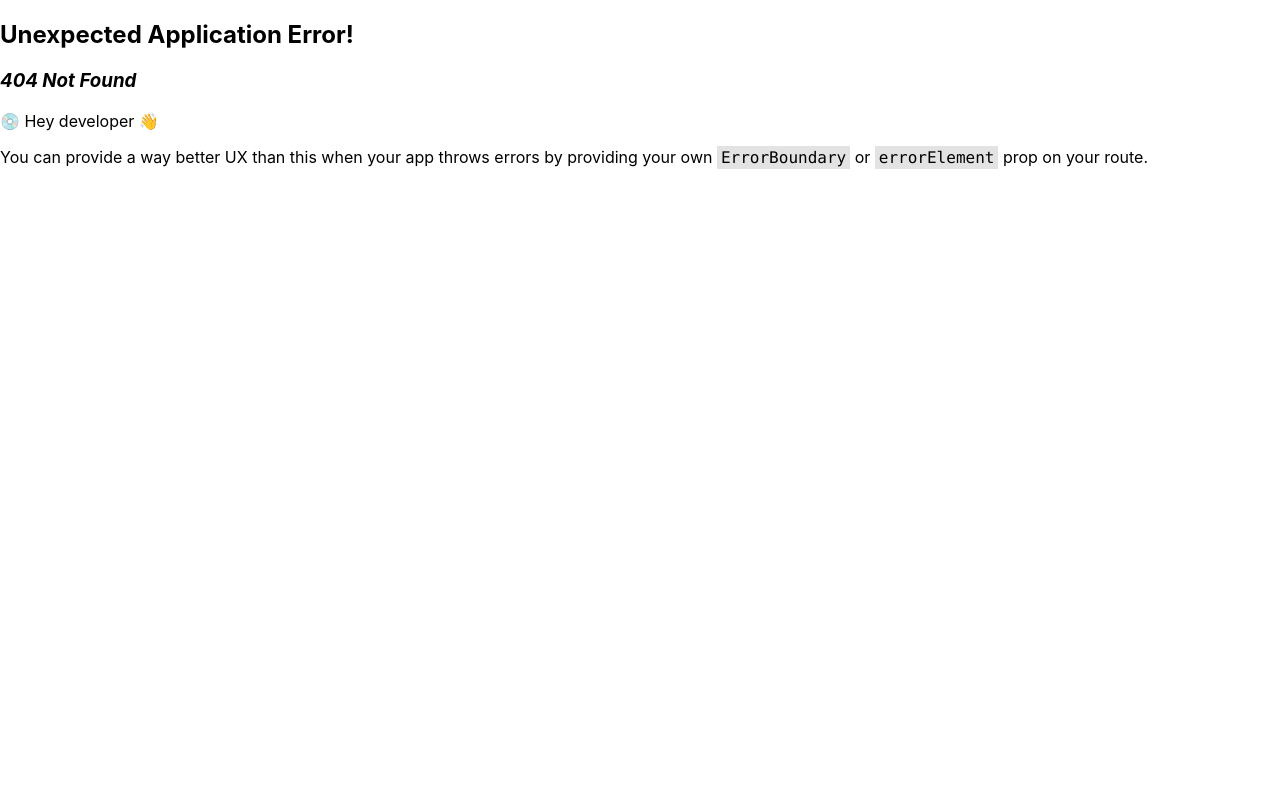
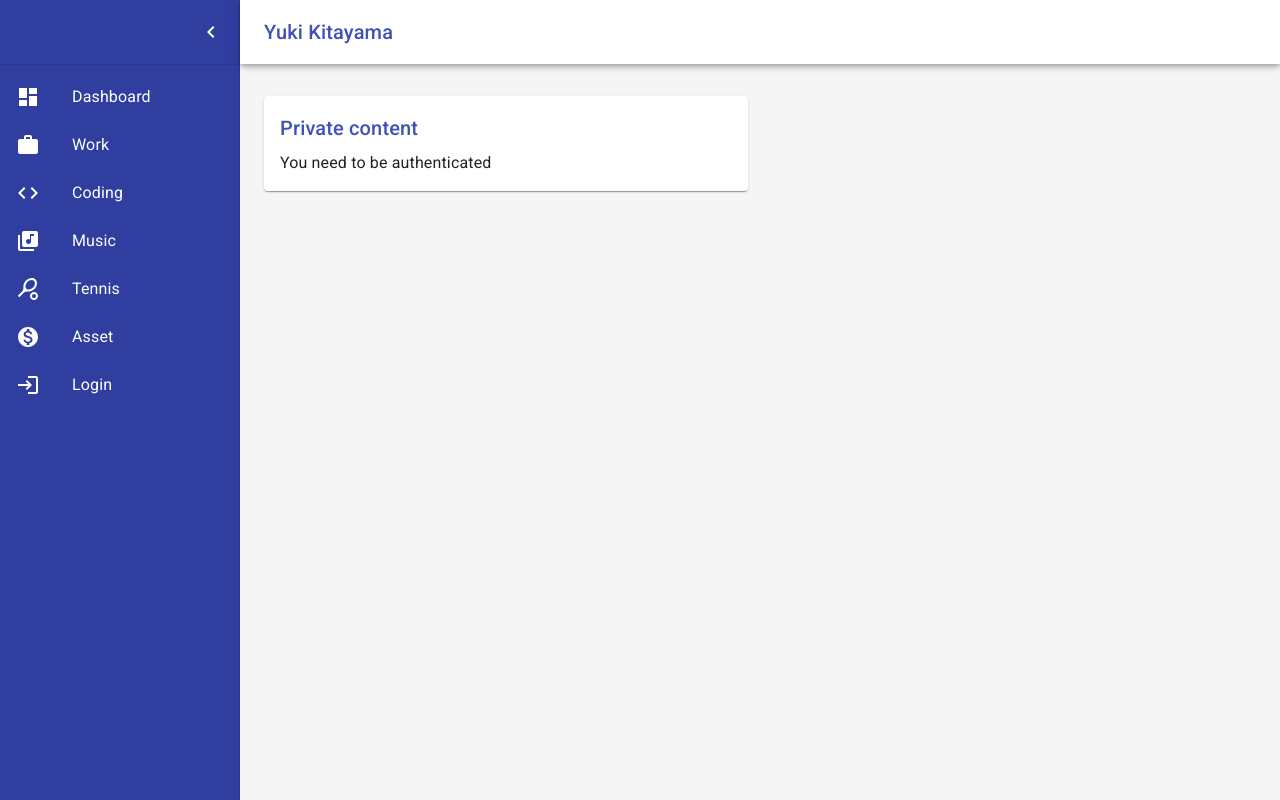
Before and after one commit to yukikitayama/webapp-react-ts, a React (Create React App) app: page /asset in a window 1280 px wide. Before the commit this address had no page. Built offline with nearby package versions, Linux system fonts and the light colour scheme; a web font is replaced by a local one.

Commit message:
add redux state management for authentication

```diff
--- a/package.json
+++ b/package.json
@@ -9,6 +9,7 @@
     "@mui/icons-material": "^5.16.0",
     "@mui/material": "^5.16.0",
     "@mui/x-data-grid": "^7.9.0",
+    "@reduxjs/toolkit": "^2.2.6",
     "@testing-library/jest-dom": "^5.17.0",
     "@testing-library/react": "^13.4.0",
     "@testing-library/user-event": "^13.5.0",
@@ -18,6 +19,7 @@
     "@types/react-dom": "^18.3.0",
     "react": "^18.3.1",
     "react-dom": "^18.3.1",
+    "react-redux": "^9.1.2",
     "react-router-dom": "^6.24.1",
     "react-scripts": "5.0.1",
     "typescript": "^4.9.5",
--- a/src/components/InputForm.tsx
+++ b/src/components/InputForm.tsx
@@ -10,6 +10,8 @@ import MenuItem from "@mui/material/MenuItem";
 
 import { codingPickedFroms } from "../parameters/parameters";
 import { getLocalDate } from "../utils/datetime";
+import { getAuthToken } from "../utils/auth";
+import { useCustomSelector } from "../store/hooks";
 
 type InputFormProps = {
   onClose: () => void;
@@ -38,6 +40,7 @@ const InputForm = ({ onClose }: InputFormProps) => {
   const [pickedFrom, setPickedFrom] = useState("daily-challenge");
   const [comment, setComment] = useState<string | null>(null);
   const [resource, setResource] = useState<string | null>(null);
+  const isAuth = useCustomSelector((state) => state.auth.isAuthenticated);
 
   const submitHandler = async () => {
     const body = JSON.stringify({
@@ -60,14 +63,15 @@ const InputForm = ({ onClose }: InputFormProps) => {
       resource: resource,
     });
 
-    // console.log(body);
-
     try {
-      const response = await fetch("http://localhost:8080/coding/log", {
+      const token = getAuthToken();
+      const headers = {
+        "Content-Type": "application/json",
+        Authorization: "Bearer " + token + "xxx",
+      };
+      const response = await fetch(`${process.env.REACT_APP_API_URL}/coding/log`, {
         method: "POST",
-        headers: {
-          "Content-Type": "application/json",
-        },
+        headers: headers,
         body: body,
       });
       const json = await response.json();
@@ -289,7 +293,7 @@ const InputForm = ({ onClose }: InputFormProps) => {
         </Button>
       </FormGrid>
       <FormGrid item xs={12} md={6}>
-        <Button variant="contained" onClick={submitHandler}>
+        <Button variant="contained" onClick={submitHandler} disabled={!isAuth}>
           Add
         </Button>
       </FormGrid>
--- a/src/components/LoginForm.tsx
+++ b/src/components/LoginForm.tsx
@@ -5,6 +5,8 @@ import TextField from "@mui/material/TextField";
 import Stack from "@mui/material/Stack";
 import Button from "@mui/material/Button";
 import CircularProgress from "@mui/material/CircularProgress";
+import { useCustomDispatch } from "../store/hooks";
+import { login } from "../store/auth-slice";
 
 type RequestData = {
   email: string;
@@ -18,6 +20,7 @@ type ResponseData = {
 
 const LoginForm = () => {
   const [isLoading, setIsLoading] = useState(false);
+  const dispatch = useCustomDispatch();
 
   const formSubmitHandler = async (event: FormEvent<HTMLFormElement>) => {
     event.preventDefault();
@@ -49,7 +52,12 @@ const LoginForm = () => {
     // Extract token from API
     const responseData: ResponseData = await response.json();
 
-    console.log(responseData);
+    // Save token to local storage
+    const token = responseData.token;
+    localStorage.setItem("token", token);
+
+    // Change authenticated Redux state
+    dispatch(login(token));
 
     setIsLoading(false);
 
--- a/src/components/Menu.tsx
+++ b/src/components/Menu.tsx
@@ -17,6 +17,7 @@ import SportsTennisIcon from '@mui/icons-material/SportsTennis';
 import LibraryMusicIcon from '@mui/icons-material/LibraryMusic';
 import CodeIcon from '@mui/icons-material/Code';
 import LoginIcon from '@mui/icons-material/Login';
+import MonetizationOnIcon from "@mui/icons-material/MonetizationOn";
 
 import { drawerWidth } from '../parameters/parameters';
 
@@ -56,6 +57,12 @@ const listItems = (
         <SportsTennisIcon sx={{ color: "white" }} />
       </ListItemIcon>
       <ListItemText primary="Tennis" />
+    </ListItemButton>
+    <ListItemButton component={Link} to="/asset">
+      <ListItemIcon>
+        <MonetizationOnIcon sx={{ color: "white" }} />
+      </ListItemIcon>
+      <ListItemText primary="Asset" />
     </ListItemButton>
     <ListItemButton component={Link} to="/auth">
       <ListItemIcon>
--- a/src/index.css
+++ /dev/null
@@ -1,13 +0,0 @@
-body {
-  margin: 0;
-  font-family: -apple-system, BlinkMacSystemFont, 'Segoe UI', 'Roboto', 'Oxygen',
-    'Ubuntu', 'Cantarell', 'Fira Sans', 'Droid Sans', 'Helvetica Neue',
-    sans-serif;
-  -webkit-font-smoothing: antialiased;
-  -moz-osx-font-smoothing: grayscale;
-}
-
-code {
-  font-family: source-code-pro, Menlo, Monaco, Consolas, 'Courier New',
-    monospace;
-}
--- /dev/null
+++ b/src/routes/Asset.tsx
@@ -0,0 +1,19 @@
+import Grid from "@mui/material/Grid";
+
+import { useCustomSelector } from "../store/hooks";
+import Display from "../components/Display";
+
+const Asset = () => {
+  const isAuth = useCustomSelector((state) => state.auth.isAuthenticated);
+
+  return (
+    <Grid container spacing={3}>
+      <Grid item xs={12} md={6}>
+        {!isAuth && <Display title="Private content"><div>You need to be authenticated</div></Display>}
+        {isAuth && <Display title="Overview"><div>Save $500 USD in Chase</div></Display>}
+      </Grid>
+    </Grid>
+  );
+};
+
+export default Asset;
--- a/src/routes/RootLayout.tsx
+++ b/src/routes/RootLayout.tsx
@@ -1,5 +1,6 @@
 import { useState } from 'react';
 import { createTheme, ThemeProvider } from '@mui/material/styles'
+import CssBaseline from '@mui/material/CssBaseline';
 import Box from '@mui/material/Box';
 import { indigo, blueGrey } from '@mui/material/colors';
 
@@ -40,7 +41,7 @@ const RootLayout = () => {
     <ThemeProvider theme={defaultTheme}>
       {/* This display: flex can place navigation, menu and content nicely */}
       <Box sx={{ display: 'flex' }}>
-        {/* <CssBaseline /> */}
+        <CssBaseline />
         <Navigation open={open} toggleDrawer={toggleDrawer} />
         <Menu open={open} toggleDrawer={toggleDrawer} />
         <Content />
--- /dev/null
+++ b/src/store/auth-slice.ts
@@ -0,0 +1,28 @@
+import { createSlice, type PayloadAction } from "@reduxjs/toolkit";
+
+type AuthState = {
+  isAuthenticated: boolean;
+  token: string | null;
+};
+
+const initialState: AuthState = {
+  isAuthenticated: false,
+  token: null,
+};
+
+export const authSlice = createSlice({
+  name: "auth",
+  initialState: initialState,
+  reducers: {
+    login(state, action: PayloadAction<string>) {
+      state.isAuthenticated = true;
+      state.token = action.payload;
+    },
+    logout(state) {
+      state.isAuthenticated = false;
+      state.token = null;
+    },
+  },
+});
+
+export const { login, logout } = authSlice.actions;
--- /dev/null
+++ b/src/store/hooks.ts
@@ -0,0 +1,12 @@
+import {
+  useDispatch,
+  useSelector,
+  type TypedUseSelectorHook,
+} from "react-redux";
+
+import { type RootState, type AppDispatch } from "./store";
+
+type DispatchFunction = () => AppDispatch;
+
+export const useCustomDispatch: DispatchFunction = useDispatch;
+export const useCustomSelector: TypedUseSelectorHook<RootState> = useSelector;
--- /dev/null
+++ b/src/store/store.ts
@@ -0,0 +1,12 @@
+import { configureStore } from "@reduxjs/toolkit";
+
+import { authSlice } from "./auth-slice";
+
+export const store = configureStore({
+  reducer: {
+    auth: authSlice.reducer
+  }
+});
+
+export type RootState = ReturnType<typeof store.getState>;
+export type AppDispatch = typeof store.dispatch;
--- /dev/null
+++ b/src/utils/auth.ts
@@ -0,0 +1,4 @@
+export function getAuthToken() {
+  const token = localStorage.getItem("token");
+  return token;
+}
```
Also changed, not shown: src/index.tsx (+7 -3 lines), 2 other files (tests, documents, lock files or other folders).
